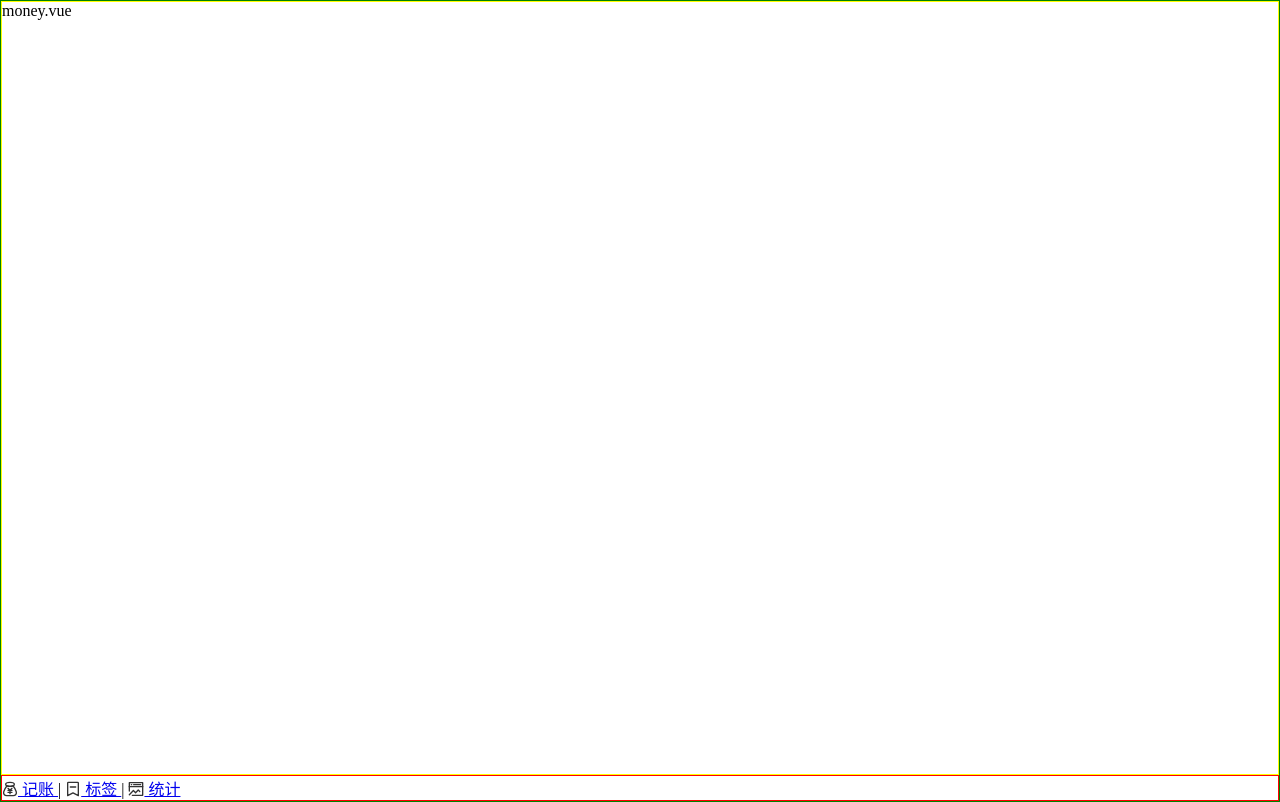
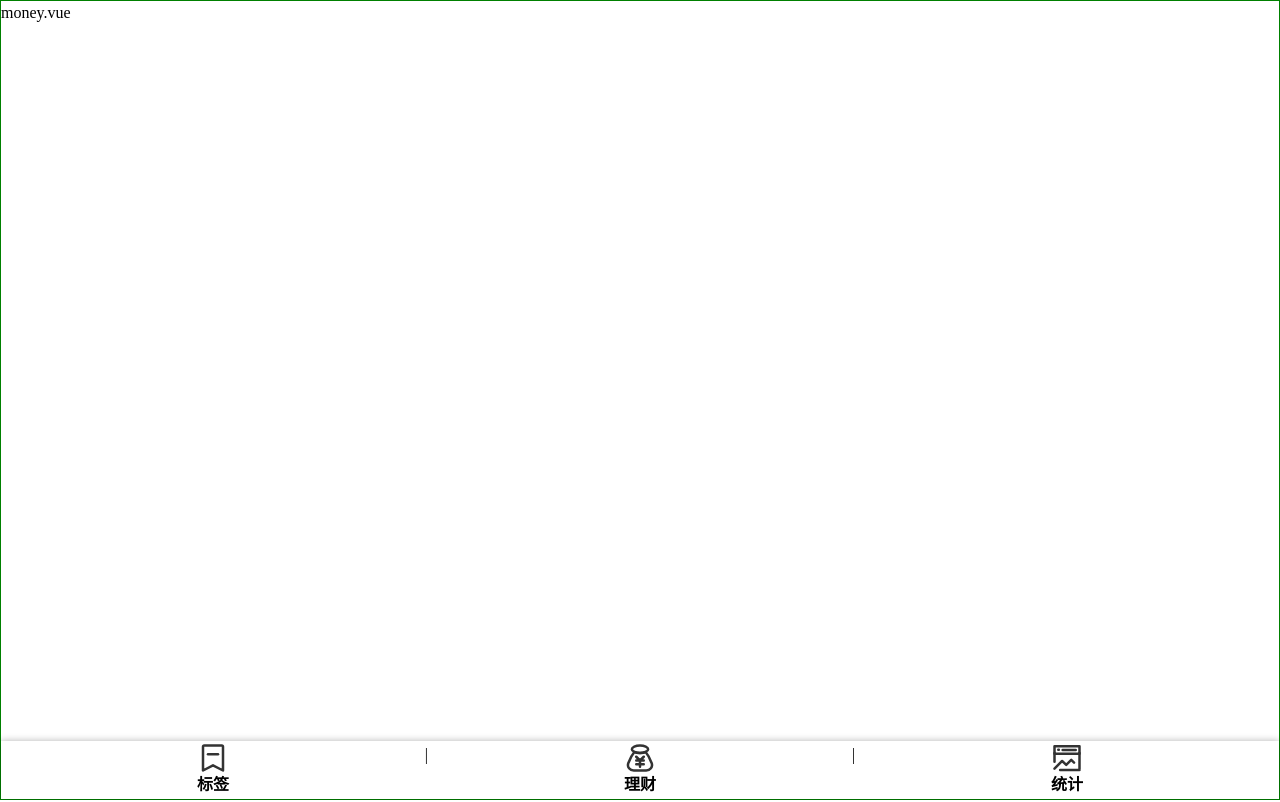
Before and after one commit to yshinu/wcmoney, a Vue app: page /#/money in a window 1280 px wide. Built offline with nearby package versions, Linux system fonts and the light colour scheme.

Commit message:
修改了nav的样式

```diff
--- a/src/App.vue
+++ b/src/App.vue
@@ -5,9 +5,13 @@
 </template>
 
 <style lang="scss">
-body {
+* {
     margin: 0;
+    padding: 0;
     box-sizing: border-box;
+}
+body{
+    line-height: 1.5;
 }
 #app {
   font-family: Avenir, Helvetica, Arial, sans-serif;
@@ -17,18 +21,6 @@ body {
   color: #2c3e50;
 }
 
-nav {
-  padding: 30px;
-
-  a {
-    font-weight: bold;
-    color: #2c3e50;
-
-    &.router-link-exact-active {
-      color: #42b983;
-    }
-  }
-}
 </style>
 <script setup lang="ts">
 </script>
--- a/src/components/Layout.vue
+++ b/src/components/Layout.vue
@@ -19,7 +19,6 @@
 
 .content {
   overflow: auto;
-  border: 1px solid yellow;
   flex-grow: 1;
 }
 
--- a/src/components/Nav.vue
+++ b/src/components/Nav.vue
@@ -1,21 +1,23 @@
 <template>
-    <div class="nav">
-        <router-link to="/money">
-            <Icon name="理财"></Icon>
-            记账
+    <nav>
+
+
+        <router-link to="/labels" class="item">
+            <Icon name="标签"></Icon>
+            <span>标签</span>
         </router-link>
         |
-        <router-link to="/labels">
-            <Icon name="标签"></Icon>
-            标签
+        <router-link to="/money" class="item">
+            <Icon name="理财"></Icon>
+            <span>理财</span>
         </router-link>
         |
-        <router-link to="/statistics">
+        <router-link to="/statistics" class="item">
             <Icon name="分析"></Icon>
-            统计
+            <span>统计</span>
         </router-link>
 
-    </div>
+    </nav>
 </template>
 
 <script lang="ts">
@@ -34,8 +36,24 @@ export default {
 
 <style lang="scss" scoped>
 
-.nav{
-    border:1px solid red;
+nav{
+    display: flex;
+    box-shadow: 0 0 7px rgba(0,0,0,0.3);
+    padding: 2px 0;
+    > .item{
+        display: flex;
+        flex-direction: column;
+        width: 33.33%;
+        justify-content: center;
+        align-items: center;
+        text-align: center;
+        font-size: 16px;
+        text-decoration: none;
+    }
+    span {
+        font-weight: bold;
+        color: black;
+    }
 }
 
 </style>
--- a/src/components/icon.vue
+++ b/src/components/icon.vue
@@ -17,8 +17,8 @@ export default {
 
 <style lang="scss" scoped>
 .icon {
-    width: 1em;
-    height: 1em;
+    width: 30px;
+    height: 30px;
     fill: #42b983;
     overflow: hidden;
     vertical-align: -0.15em;
```
